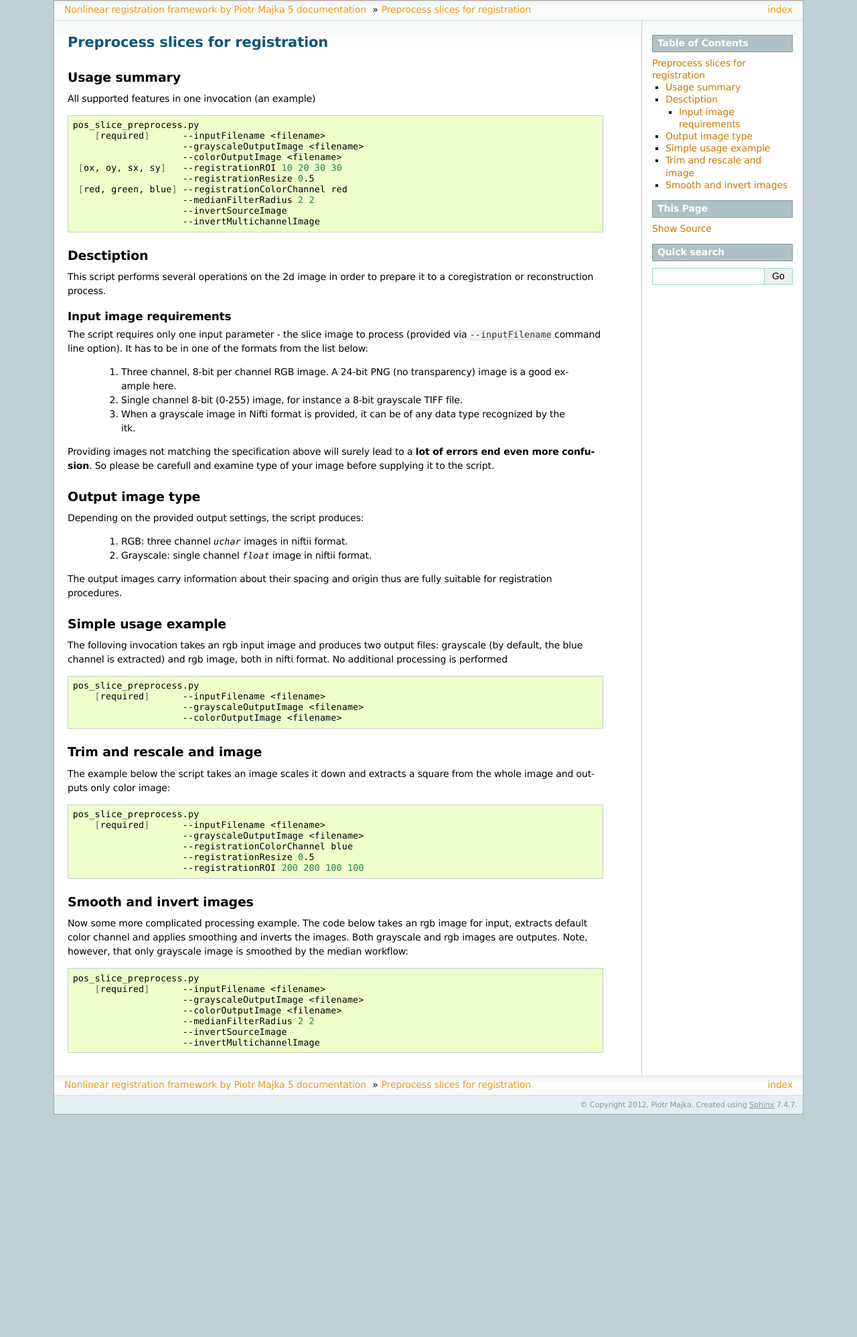
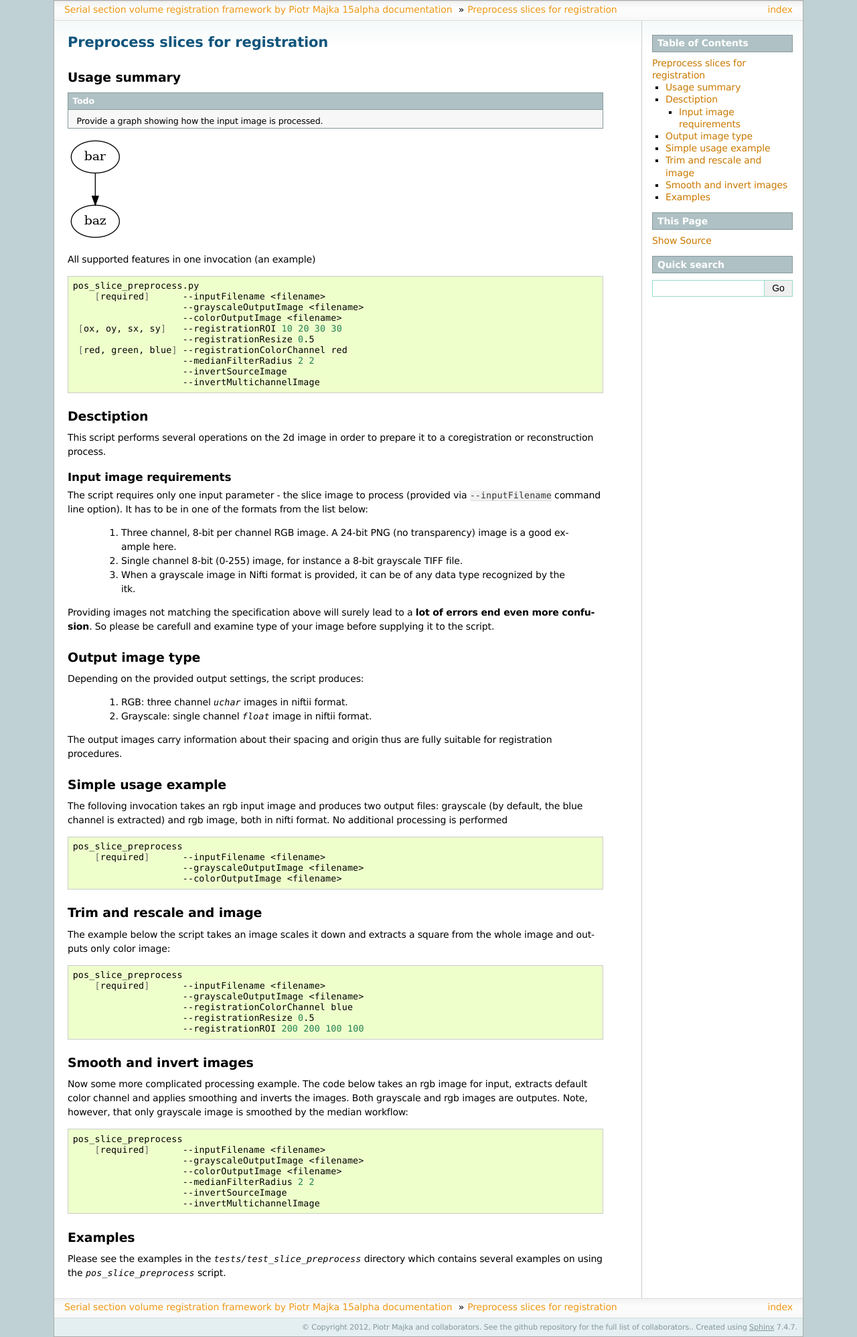
Before and after one commit to pmajka/poSSum, a Sphinx documentation site: the page built from docs/source/pos_slice_preprocess.rst, in a window 1280 px wide. Shown: the whole page at 67% size. Built offline with Sphinx 7.4.7, drawn with Linux system fonts in a browser that asks for light colours; formulas are drawn with MathJax 3; before the commit the page ends 1664 px from its top, so only the background shows below that.

Commit message:
DOC: Improving the documentation.

```diff
--- a/docs/source/conf.py
+++ b/docs/source/conf.py
@@ -26,7 +26,7 @@ sys.path.insert(0, os.path.abspath('/home/pmajka/Dropbox/python_multiprocessing_
 
 # Add any Sphinx extension module names here, as strings. They can be extensions
 # coming with Sphinx (named 'sphinx.ext.*') or your custom ones.
-extensions = ['sphinx.ext.autodoc', 'sphinx.ext.doctest', 'sphinx.ext.intersphinx', 'sphinx.ext.todo', 'sphinx.ext.coverage', 'sphinx.ext.pngmath', 'sphinx.ext.ifconfig', 'sphinx.ext.viewcode', 'sphinx.ext.autosummary','sphinx.ext.todo']
+extensions = ['sphinx.ext.autodoc', 'sphinx.ext.doctest', 'sphinx.ext.intersphinx', 'sphinx.ext.todo', 'sphinx.ext.coverage', 'sphinx.ext.pngmath', 'sphinx.ext.ifconfig', 'sphinx.ext.viewcode', 'sphinx.ext.autosummary','sphinx.ext.todo','sphinx.ext.graphviz']
 
 todo_include_todos = True
 
@@ -43,8 +43,8 @@ source_suffix = '.rst'
 master_doc = 'index'
 
 # General information about the project.
-project = u'Nonlinear registration framework by Piotr Majka'
-copyright = u'2012, Piotr Majka'
+project = u'Serial section volume registration framework by Piotr Majka'
+copyright = u'2012, Piotr Majka and collaborators. See the github repository for the full list of collaborators.'
 
 # The version info for the project you're documenting, acts as replacement for
 # |version| and |release|, also used in various other places throughout the
@@ -53,7 +53,7 @@ copyright = u'2012, Piotr Majka'
 # The short X.Y version.
 version = '0'
 # The full version, including alpha/beta/rc tags.
-release = '5'
+release = '15alpha'
 
 # The language for content autogenerated by Sphinx. Refer to documentation
 # for a list of supported languages.
--- a/docs/source/pos_slice_preprocess.rst
+++ b/docs/source/pos_slice_preprocess.rst
@@ -6,6 +6,16 @@ Preprocess slices for registration
 
 Usage summary
 -------------
+
+.. todo::
+
+   Provide a graph showing how the input image is processed.
+
+.. graphviz::
+
+   digraph foo {
+         "bar" -> "baz";
+            }
 
 All supported features in one invocation (an example) ::
 
@@ -66,7 +76,7 @@ The folloving invocation takes an rgb input image and produces two output
 files: grayscale (by default, the blue channel is extracted) and rgb image,
 both in nifti format. No additional processing is performed ::
 
-    pos_slice_preprocess.py
+    pos_slice_preprocess
         [required]      --inputFilename <filename>
                         --grayscaleOutputImage <filename>
                         --colorOutputImage <filename>
@@ -78,7 +88,7 @@ Trim and rescale and image
 The example below the script takes an image scales it down and extracts a
 square from the whole image and outputs only color image::
 
-    pos_slice_preprocess.py
+    pos_slice_preprocess
         [required]      --inputFilename <filename>
                         --grayscaleOutputImage <filename>
                         --registrationColorChannel blue
@@ -94,10 +104,16 @@ for input, extracts default color channel and applies smoothing and inverts the
 images. Both grayscale and rgb images are outputes. Note, however, that only
 grayscale image is smoothed by the median workflow::
 
-    pos_slice_preprocess.py
+    pos_slice_preprocess
         [required]      --inputFilename <filename>
                         --grayscaleOutputImage <filename>
                         --colorOutputImage <filename>
                         --medianFilterRadius 2 2
                         --invertSourceImage
                         --invertMultichannelImage
+
+Examples
+--------
+
+Please see the examples in the `tests/test_slice_preprocess` directory which
+contains several examples on using the `pos_slice_preprocess` script.
```
